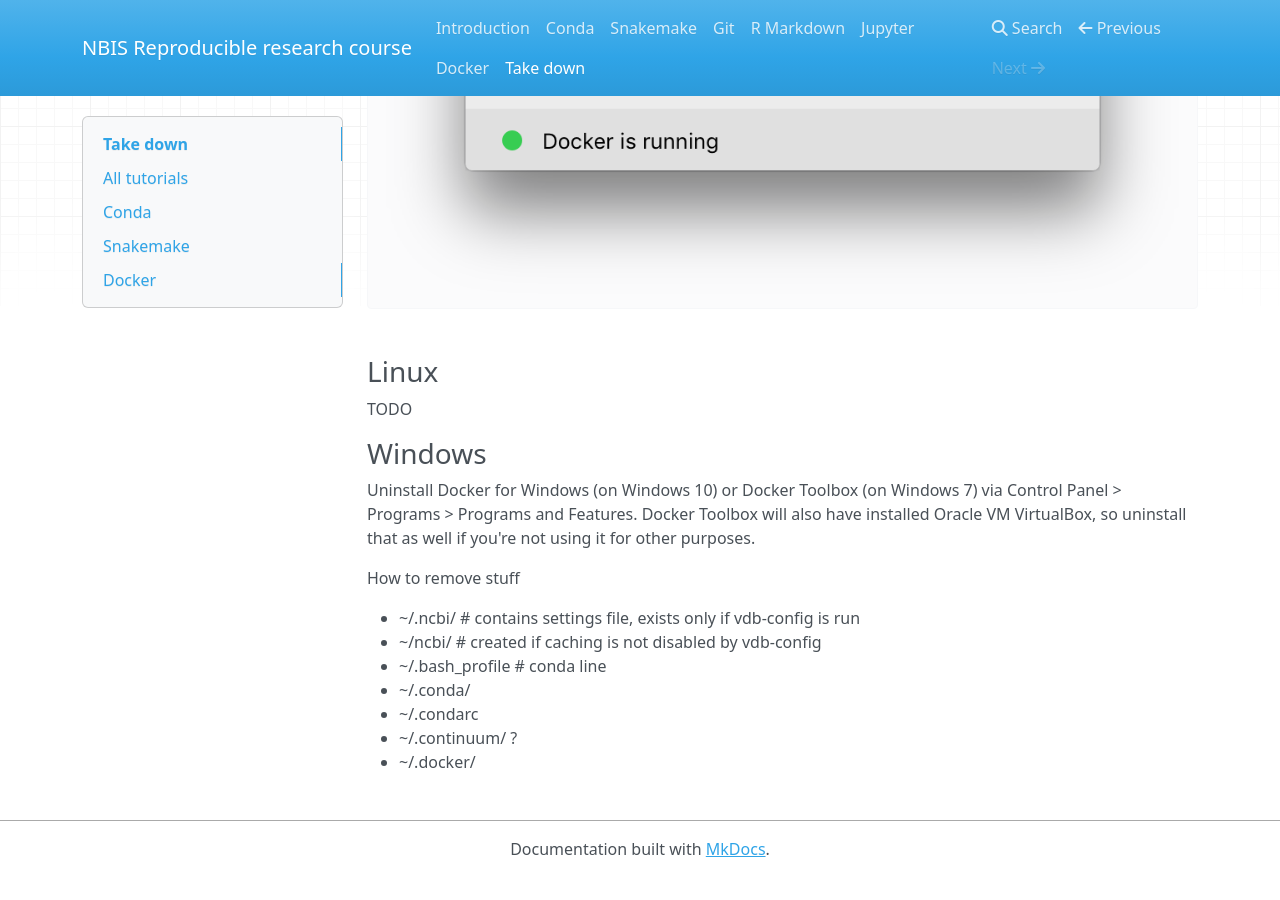
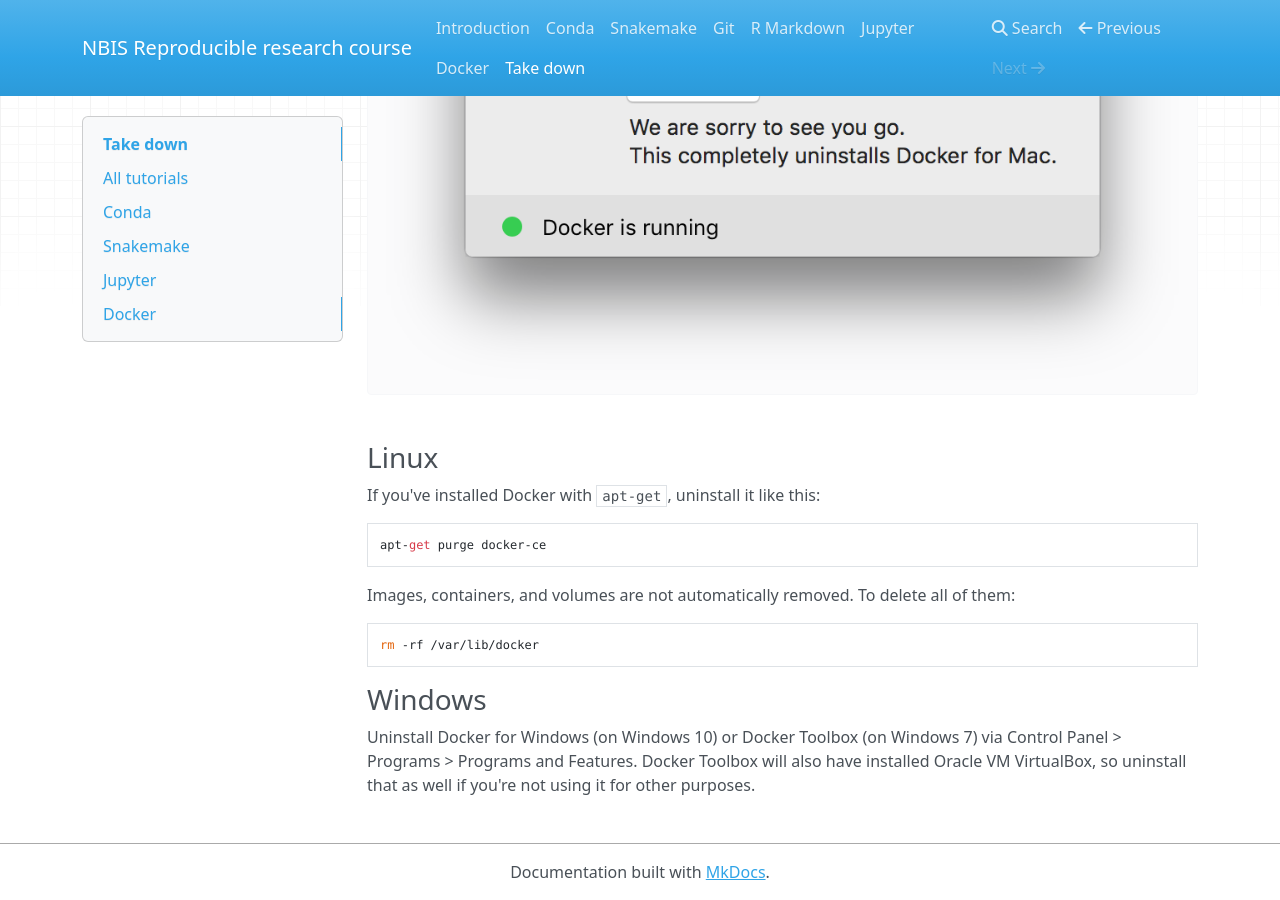
Before and after one commit to NBISweden/workshop-reproducible-research, an MkDocs documentation site: the page built from docs/take_down.md, in a window 1280 px wide and 900 px high, scrolled down 2202 px. Built offline with MkDocs 1.6.1, drawn with Linux system fonts in a browser that asks for light colours; nearby versions of some CDN libraries; old or Windows-style settings are respelled for this version of MkDocs; before the commit the page ends 3079 px from its top, so only the background shows below that; some of the changed text lies outside the part shown.

Commit message:
language in take down

````diff
--- a/docs/take_down.md
+++ b/docs/take_down.md
@@ -43,6 +43,9 @@
 rm -rf reproducible_research_course/snakemake/.snakemake
 ```
 
+## Jupyter
+Jupyter is installed via Conda and will be removed if you follow the instructions in the Conda section above.
+
 ## Docker
 If you've done the Docker tutorial **or if you've been running Docker for Windows** you have some cleaning up to do. Docker is infamous for quickly taking up huge amounts of space, and some maintenance is necessary every now and then. Here is how to uninstall Docker completely. For instructions for how to remove individual images or containers, see the [Docker tutorial](docker.md)
 
@@ -52,17 +55,17 @@
 ![alt text](docker_uninstall_osx.png)
 
 ### Linux
-TODO
+If you've installed Docker with `apt-get`, uninstall it like this:
+
+```bash
+apt-get purge docker-ce
+```
+
+Images, containers, and volumes are not automatically removed. To delete all of them:
+
+```bash
+rm -rf /var/lib/docker
+```
 
 ### Windows
 Uninstall Docker for Windows (on Windows 10) or Docker Toolbox (on Windows 7) via Control Panel > Programs > Programs and Features. Docker Toolbox will also have installed Oracle VM VirtualBox, so uninstall that as well if you're not using it for other purposes.
-
-How to remove stuff
-
-* ~/.ncbi/ # contains settings file, exists only if vdb-config is run
-* ~/ncbi/ # created if caching is not disabled by vdb-config
-* ~/.bash_profile # conda line
-* ~/.conda/
-* ~/.condarc
-* ~/.continuum/ ?
-* ~/.docker/
````
Also changed, not shown: docs/snakemake.md (+0 -7 lines).
